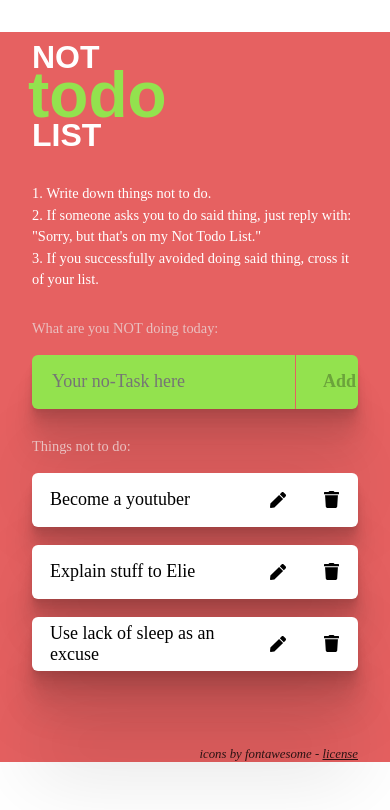
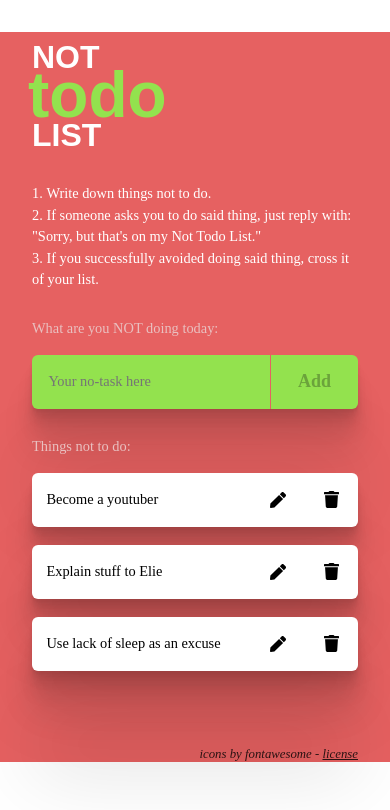
Before and after one commit to vibueno/wbs_group2_todolistReact, a React (Create React App) app: page / in a window 390 px wide. Shown: the top 810 px of the page. Built offline with nearby package versions, Linux system fonts and the light colour scheme.

Commit message:
Improve responsiveness on text fields

```diff
--- a/src/components/NewTaskForm/index.js
+++ b/src/components/NewTaskForm/index.js
@@ -22,8 +22,9 @@ export default function NewTaskForm({ addTaskHandler }) {
         <input
           type="text"
           value={newTaskTitle}
+          maxlength="40"
           onChange={(e) => setNewTaskTitle(e.target.value)}
-          placeholder="Your no-Task here"
+          placeholder="Your no-task here"
         />
 
         <button type="submit" disabled={newTaskTitle === ""}>
--- a/src/components/NewTaskForm/styles.css
+++ b/src/components/NewTaskForm/styles.css
@@ -19,7 +19,7 @@
   border: unset;
   margin: 0 1em;
   background: unset;
-  font-size: inherit;
+  font-size: 0.8em;
   font-family: inherit;
 }
 .inputArea input:focus {
@@ -45,13 +45,9 @@
   background-color: rgba(0, 0, 0, 0.1);
 }
 
-input.text {
-  align-self: center;
-  margin: 0em 1em;
-  border: unset;
-  border-bottom: solid rgb(143, 134, 134) 1px;
-  padding: 0;
-  background: unset;
-  font-size: inherit;
-  font-family: inherit;
+/* responsive Styling for Mobile devices*/
+@media only screen and (min-width: 450px) {
+  .inputArea input {
+    font-size: 1em;
+  }
 }
--- a/src/components/TodoTask/styles.css
+++ b/src/components/TodoTask/styles.css
@@ -23,8 +23,11 @@
   flex-grow: 1;
   align-items: center;
   display: flex;
+  overflow: hidden;
   padding: 0em 1em;
   cursor: pointer;
+  font-size: 0.8em;
+  line-height: 1.5em;
 }
 
 input.text {
@@ -93,3 +96,10 @@ input.text {
 .task.editMode {
   border: 1px solid black;
 }
+
+/* responsive Styling for Mobile devices*/
+@media only screen and (min-width: 450px) {
+  .text {
+    font-size: 1em;
+  }
+}
```
